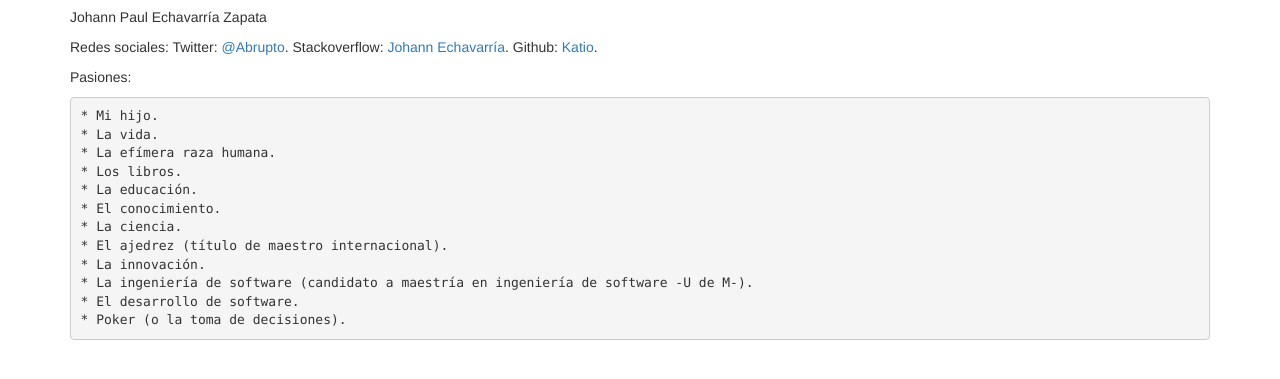
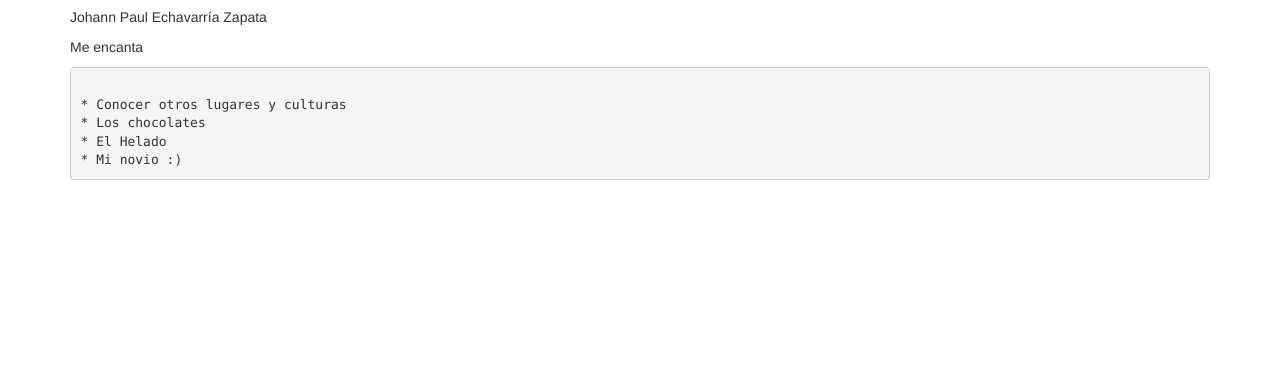
Before and after one commit to mfrodriguez01/mfrodriguez01.github.io, a plain HTML site: page about.html in a window 1280 px wide. Shown: the part 113-492 px from the top of the page. Drawn offline with nearby package versions, Linux system fonts and the light colour scheme.

Commit message:
Update about.html

```diff
--- a/about.html
+++ b/about.html
@@ -1,17 +1,8 @@
 <!DOCTYPE html><html lang="es"><head><title>Lugares que quiero visitar</title><meta name="viewport" content="width=device-width, initial-scale=1"><meta charset="utf-8"><link rel="stylesheet" href="https://maxcdn.bootstrapcdn.com/bootstrap/3.3.4/css/bootstrap.min.css"><!--link(rel="stylesheet", href="https://maxcdn.bootstrapcdn.com/bootstrap/3.3.4/css/bootstrap-theme.min.css")--><link rel="stylesheet" href="/simplex.css"><!--link(rel="stylesheet", href="/slate.css")--><link rel="stylesheet" href="/custom.css"></head><body><div class="navbar navbar-default navbar-fixed-top"><div class="container"><div class="navbar-header"><a href="/" class="navbar-brand">Inicio</a></div><div id="navbar-main" class="navbar-collapse collapse"><ul class="nav navbar-nav"><li><a href="/about">Acerca de mí</a></li></ul></div></div></div><div class="container mainContainer"><h1>Acerca de mí</h1><p>Johann Paul Echavarría Zapata</p>
-<p>Redes sociales:
-    Twitter: <a href="https://twitter.com/abrupto">@Abrupto</a>. Stackoverflow: <a href="http://stackoverflow.com/users/2391782/johann-echavarria">Johann Echavarría</a>. Github: <a href="https://github.com/Katio">Katio</a>.</p>
-<p>Pasiones:</p>
-<pre><code>* Mi hijo.
-* La vida.
-* La efímera raza humana.
-* Los libros.
-* La educación.
-* El conocimiento.
-* La ciencia.
-* El ajedrez (título de maestro internacional).
-* La innovación.
-* La ingeniería de software (candidato a maestría en ingeniería de software -U de M-).
-* El desarrollo de software.
-* Poker (o la toma de decisiones).
+<p>Me encanta</p>
+<pre><code>
+* Conocer otros lugares y culturas
+* Los chocolates
+* El Helado
+* Mi novio :)
 </code></pre></div><footer><!--!= partial("_shared/nav")--></footer></body><script src="https://cdnjs.cloudflare.com/ajax/libs/jquery/1.11.3/jquery.min.js"><script src="https://maxcdn.bootstrapcdn.com/bootstrap/3.3.4/js/bootstrap.min.js"></script></script></html>
```
